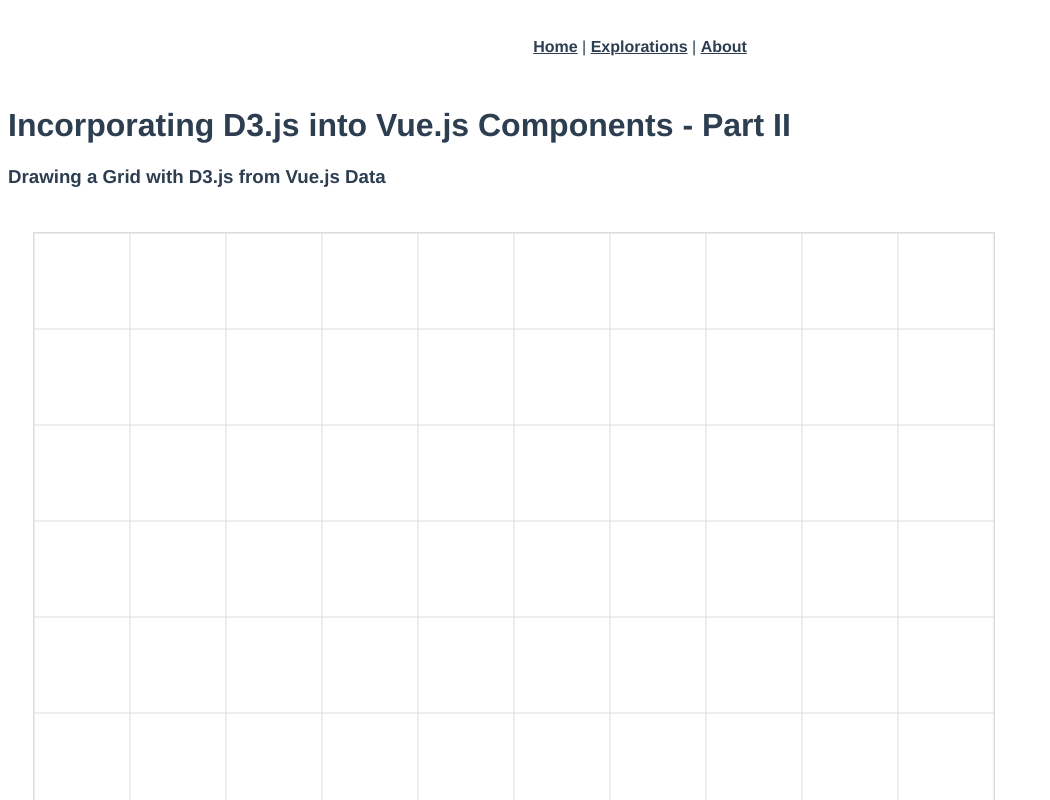
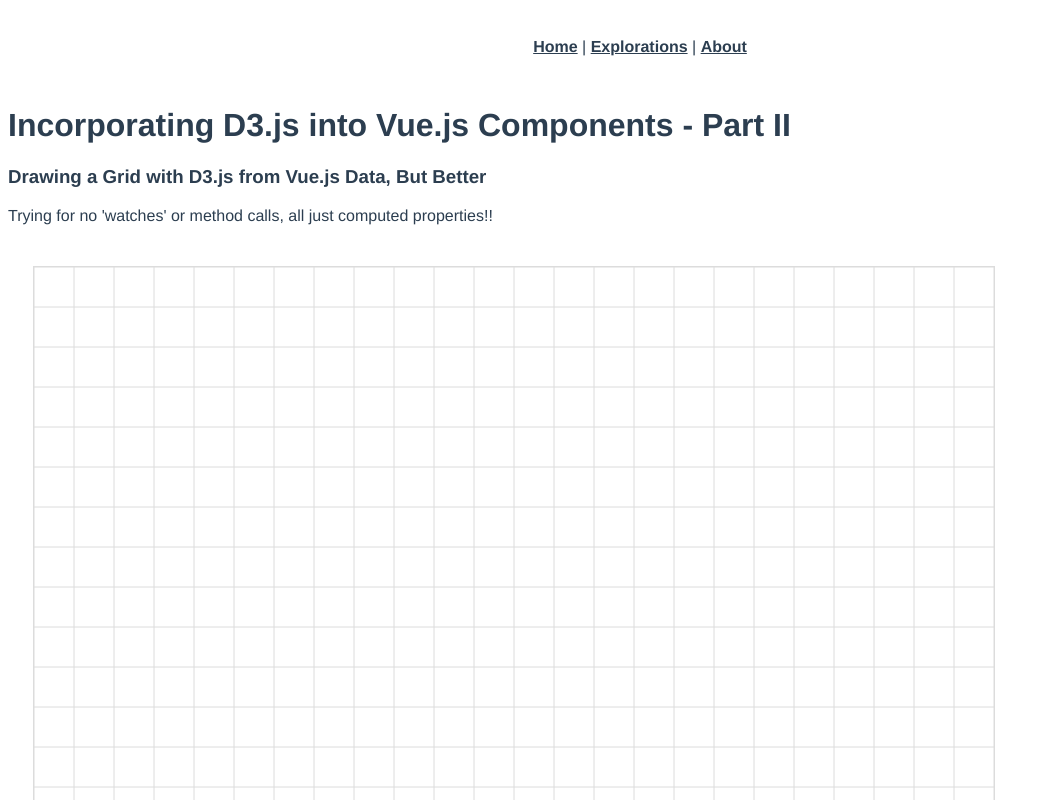
Before and after one commit to Automata-Coding-Class/planet-of-the-automatons-complete, a Vue app in the folder game-portal-site/: page /explorations/d3-with-vue-2 in a window 1280 px wide. Shown: the top 800 px of the page, without its empty margins (0-1050 px from the left). Built offline with nearby package versions, Linux system fonts and the light colour scheme.

Commit message:
Rewrote the GridWithD3.vue component so that it is fully idiomatic for both D3 and Vue (no watchers or unnecessary imperative method calls; all computed methods for Vue, and data manipulations for D3)

```diff
--- a/game-portal-site/src/components/explorations/d3/GridWithD3.vue
+++ b/game-portal-site/src/components/explorations/d3/GridWithD3.vue
@@ -1,9 +1,10 @@
 <template>
     <div>
-        <h3>Drawing a Grid with D3.js from Vue.js Data</h3>
+        <h3>Drawing a Grid with D3.js from Vue.js Data, But Better</h3>
+        <p>Trying for no 'watches' or method calls, all just computed properties!!</p>
         <svg class="grid-demo" :width="width" :height="height">
             <g class="grid">
-                <path class="grid-lines" :d="grid.lines"></path>
+                <path class="grid-lines" :d="gridLines"></path>
             </g>
         </svg>
     </div>
@@ -12,22 +13,6 @@
 <script>
   import * as d3 from 'd3';
 
-  function makeGridData(gridWidth, gridHeight, numberOfRows, numberOfColumns) {
-    const data = [];
-
-    const cellWidth = gridWidth / numberOfColumns;
-    const cellHeight = gridHeight / numberOfRows;
-    for (let row = 0; row <= numberOfRows; row++) {
-      const y = (row /*+ 1*/) * cellHeight;
-      data.push([{x: 0, y: y}, {x: gridWidth, y: y}]);
-    }
-    for (let column = 0; column <= numberOfRows; column++) {
-      const x = (column) * cellWidth;
-      data.push([{x: x, y: 0}, {x: x, y: gridHeight}]);
-    }
-    return data;
-  }
-
   export default {
     name: "GridWithD3",
     data() {
@@ -35,46 +20,34 @@
         width: 0,
         height: 0,
         maxWidth: 960,
-        grid: {
-          lines: null
-        },
-        rows: undefined,
-        scaled: {
-          x: null,
-          y: null
-        }
+        rows: 24,
+        columns: 24,
       }
     },
     mounted() {
       window.addEventListener('resize', this.onResize);
       this.grid = d3.select('svg.grid-demo');
       this.onResize();
-      console.log(`this.grid:`, this.grid);
     },
     beforeDestroy() {
       window.removeEventListener('resize', this.onResize);
     },
+    computed: {
+      gridLines: function () {
+        const x = d3.scaleLinear().range([0, this.width]).domain([0, this.columns]);
+        const y = d3.scaleLinear().range([0, this.height]).domain([0, this.rows]);
+        const makeLine = d3.line().x(d => d.x).y(d => d.y);
+        return Array.from({length: this.rows+1}, (v, i) => i).map(i => [{x: 0, y: y(i)}, {x: this.width, y: y(i)}])
+          .concat(Array.from({length: this.columns+1}, (v, i) => i).map(i => [{x: x(i), y: 0}, {x: x(i), y: this.height}]))
+          .map(gridLinePoints => makeLine(gridLinePoints));
+      },
+    },
     methods: {
-      initialize() {
-        this.scaled.x = d3.scaleLinear().range([0, this.width]);
-        this.scaled.y = d3.scaleLinear().range([this.height, 0]);
-      },
-      update() {
-        const gridData = makeGridData(this.width, this.height, 10, 10);
-        this.grid.lines = gridData.map(gridLinePoints => this.createLine(gridLinePoints));
-      },
       onResize() {
         this.width = Math.min(this.$el.offsetWidth * .8, this.maxWidth);
         this.height = this.width;
       },
-      createLine: d3.line().x(d => d.x).y(d => d.y),
     },
-    watch: {
-      width: function widthChanged() {
-        this.initialize();
-        this.update();
-      }
-    }
   }
 </script>
 
--- a/game-portal-site/src/views/explorations/D3WithVue-2.vue
+++ b/game-portal-site/src/views/explorations/D3WithVue-2.vue
@@ -12,7 +12,7 @@ import GridWithD3 from '../../components/explorations/d3/GridWithD3.vue'
 export default {
   name: 'explorations',
   components: {
-    GridWithD3
+    GridWithD3,
   },
   data() {
     return {
```
